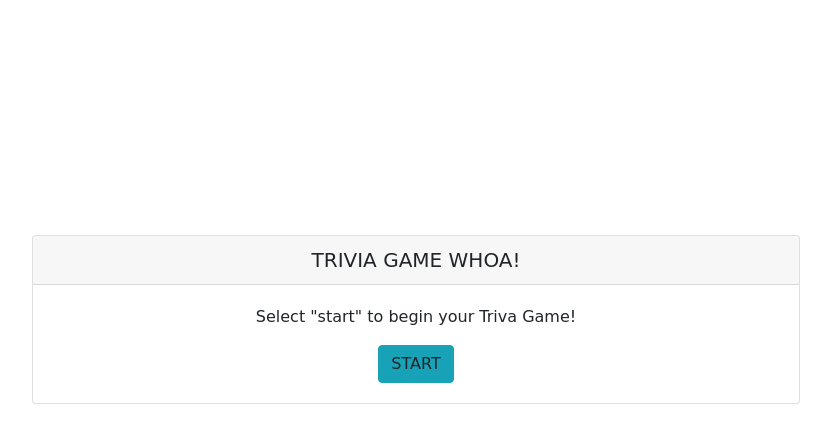
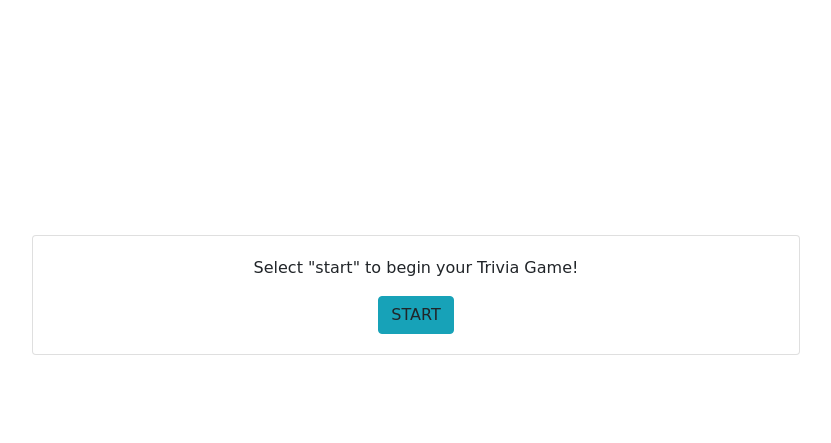
Before and after one commit to Delgador28/TriviaGame, a plain HTML site: page index.html in a window 1280 px wide. Shown: the part 133-576 px from the top of the page, without its empty margins (224-1055 px from the left). Drawn offline with nearby package versions, Linux system fonts and the light colour scheme; a web font is replaced by a local one.

Commit message:
Spelling error

```diff
--- a/index.html
+++ b/index.html
@@ -18,9 +18,8 @@
 
     <div id="subwrapper">
       <div class="card">
-        <h5 class="card-header">TRIVIA GAME WHOA! </h5>
         <div class="card-body">
-          <p class="card-text">Select "start" to begin your Triva Game!</p>
+          <p class="card-text">Select "start" to begin your Trivia Game!</p>
           <a id="start" class="btn btn-info">START</a>
         </div>
       </div>
```
